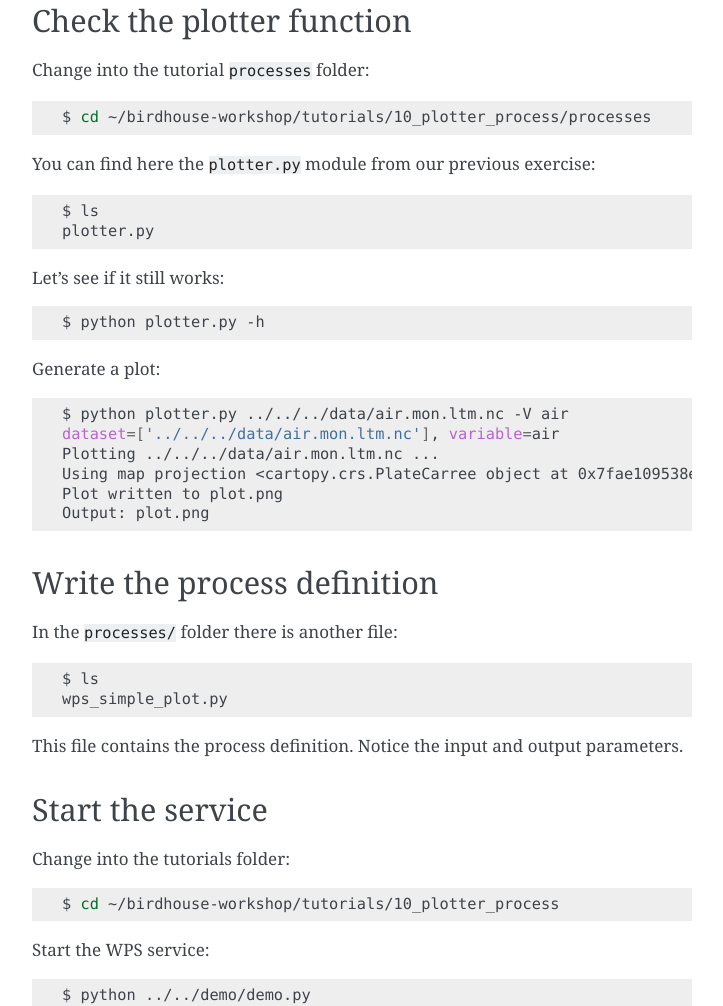
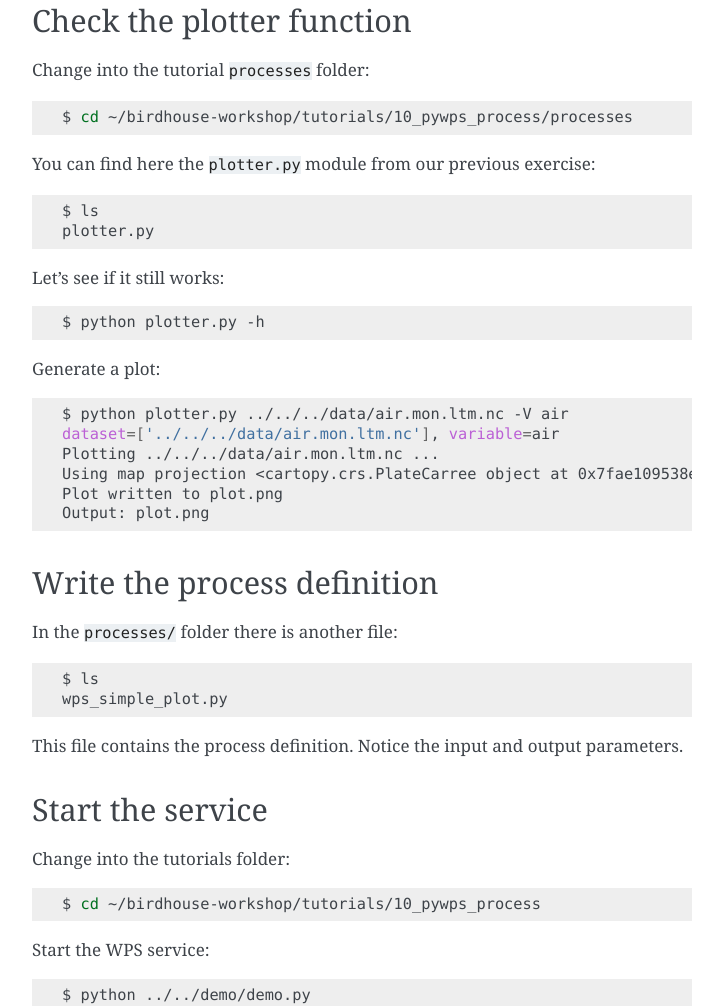
Before and after one commit to bird-house/birdhouse-workshop, a Sphinx documentation site: the page built from docs/source/pywps/process.rst, in a window 1280 px wide and 1400 px high, scrolled down 916 px. Shown: the part 152-1158 px from the top of the window, without its empty margins (388-1111 px from the left). Built offline with Sphinx 7.4.7, drawn with Linux system fonts in a browser that asks for light colours.

Commit message:
fixed folder

```diff
--- a/docs/source/pywps/process.rst
+++ b/docs/source/pywps/process.rst
@@ -54,7 +54,7 @@ Change into the tutorial ``processes`` folder:
 
 .. code-block:: bash
 
-  $ cd ~/birdhouse-workshop/tutorials/10_plotter_process/processes
+  $ cd ~/birdhouse-workshop/tutorials/10_pywps_process/processes
 
 You can find here the ``plotter.py`` module from our previous exercise:
 
@@ -100,7 +100,7 @@ Change into the tutorials folder:
 
 .. code-block:: bash
 
-    $ cd ~/birdhouse-workshop/tutorials/10_plotter_process
+    $ cd ~/birdhouse-workshop/tutorials/10_pywps_process
 
 Start the WPS service:
 
```
